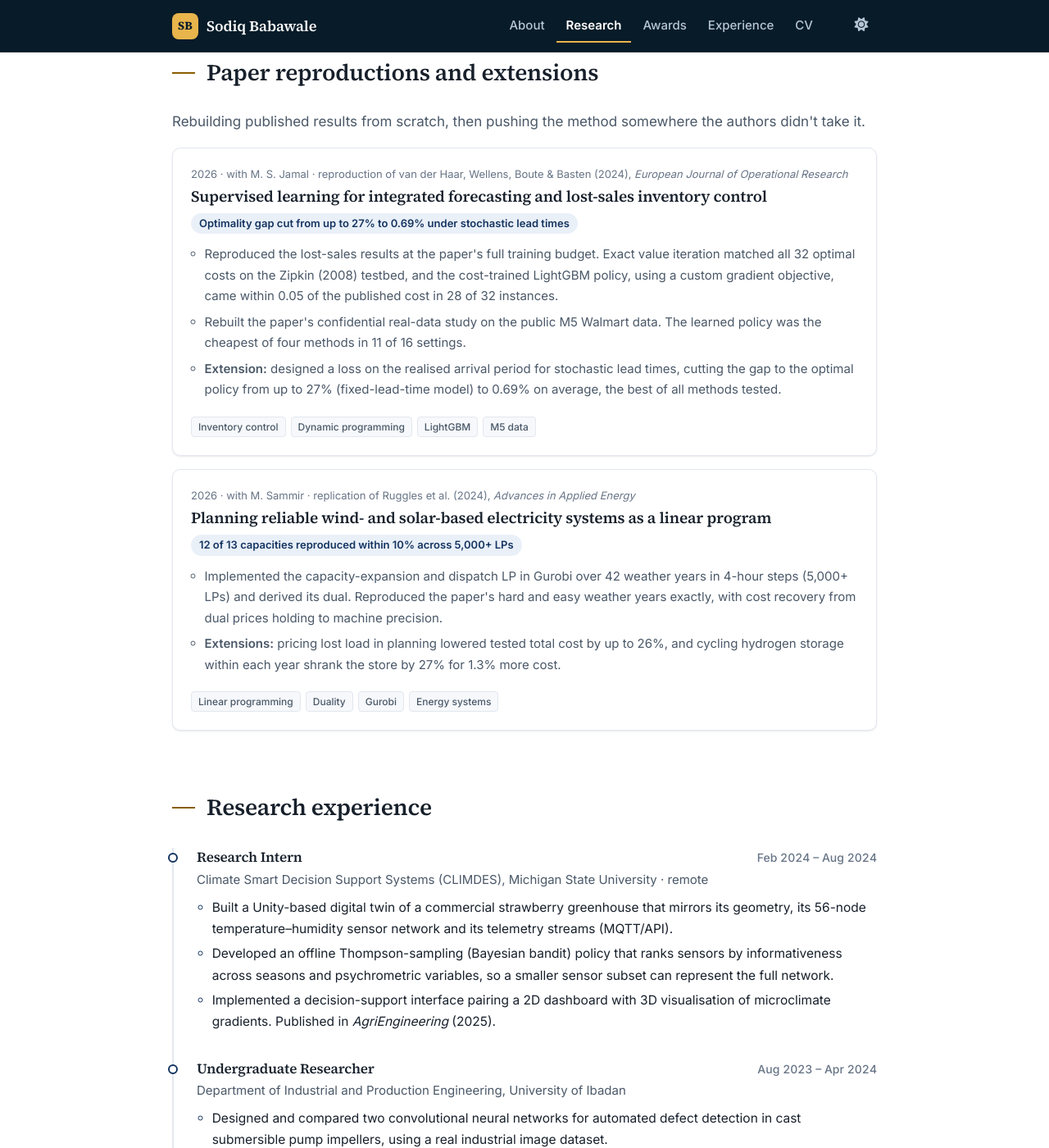
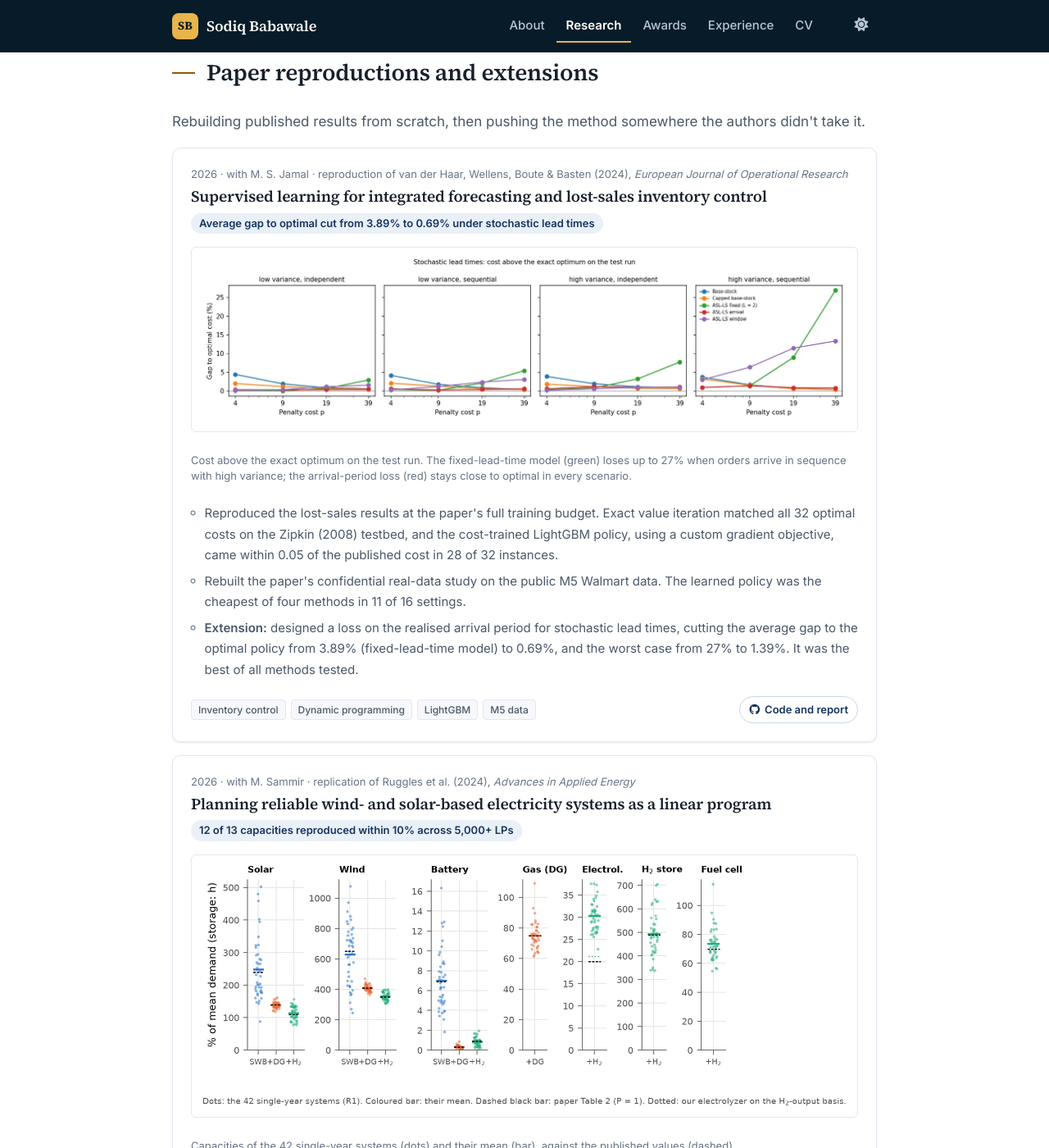
Before and after one commit to Sodiq179/Sodiq179.github.io, a Jekyll site: the page built from _pages/research.html, in a window 1280 px wide and 1400 px high, scrolled down 963 px. Shown: the whole window at 82% size. Built offline with Jekyll 4.4.1, drawn with Linux system fonts in a browser that asks for light colours; a script bundle is joined from its source files by our own code; some of the changed text lies outside the part shown.

Commit message:
Clarify research direction and current status; add result figures and code links

```diff
--- a/_pages/about.html
+++ b/_pages/about.html
@@ -13,8 +13,8 @@ redirect_from:
 
 <section class="section bio" aria-labelledby="intro-h">
   <div class="section__head"><h2 class="section__title" id="intro-h">Introduction</h2></div>
-  <p>I work on decision-making under uncertainty: bringing machine-learning forecasts into optimization models, designing supply chain networks, and building simulation and digital-twin tools for decision support. I graduated with First Class Honours in Industrial and Production Engineering from the <strong>University of Ibadan</strong>, ranked first of 48 in my department.</p>
-  <p>My research with the Climate Smart Decision Support Systems group at <strong>Michigan State University</strong> and at the University of Ibadan has appeared in <em>The International Journal of Advanced Manufacturing Technology</em> and <em>AgriEngineering</em>. I have also worked in AI engineering at <strong>Nethermind</strong> and in network deployment at <strong>Huawei</strong>, and I teach applied machine learning through the Huawei ICT Academy.</p>
+  <p>I work on decision-making under uncertainty: bringing machine-learning forecasts into optimization models, designing supply chain networks, and building simulation and digital-twin tools for decision support. I came to this through applied machine learning: my published work on computer vision for quality inspection and on digital twins for greenhouse monitoring made me most interested in the decisions such models inform. I graduated with First Class Honours in Industrial and Production Engineering from the <strong>University of Ibadan</strong>, ranked first of 48 in my department.</p>
+  <p>My research with the Climate Smart Decision Support Systems group at <strong>Michigan State University</strong> and at the University of Ibadan has appeared in <em>The International Journal of Advanced Manufacturing Technology</em> and <em>AgriEngineering</em>. I have also worked in AI engineering at <strong>Nethermind</strong> and in network deployment at <strong>Huawei</strong>, and I have taught applied machine learning through the Huawei ICT Academy. I am currently an independent researcher, working on optimization and learning methods for inventory control and energy-system planning.</p>
 </section>
 
 <section class="section" aria-labelledby="interests">
--- a/_pages/experience.html
+++ b/_pages/experience.html
@@ -8,6 +8,10 @@ redirect_from:
   - /teaching/
 ---
 {% include base_path %}
+
+<div class="callout callout--now">
+  <p><strong>Currently:</strong> independent researcher, working on optimization and learning methods for inventory control and energy-system planning. See <a href="{{ base_path }}/research/">Research</a> for recent work.</p>
+</div>
 
 <section class="section" aria-labelledby="education">
   <div class="section__head"><h2 class="section__title" id="education">Education</h2></div>
--- a/_pages/research.html
+++ b/_pages/research.html
@@ -26,27 +26,35 @@ redirect_from:
     <li class="card">
       <p class="card__kicker">2026 · with M. S. Jamal · reproduction of van der Haar, Wellens, Boute &amp; Basten (2024), <em>European Journal of Operational Research</em></p>
       <h3 class="card__title">Supervised learning for integrated forecasting and lost-sales inventory control</h3>
-      <span class="card__result">Optimality gap cut from up to 27% to 0.69% under stochastic lead times</span>
+      <span class="card__result">Average gap to optimal cut from 3.89% to 0.69% under stochastic lead times</span>
+      <figure class="card__fig">
+        <a href="{{ base_path }}/images/research/inventory-gaps.png"><picture><source srcset="{{ base_path }}/images/research/inventory-gaps.webp" type="image/webp"><img src="{{ base_path }}/images/research/inventory-gaps.png" alt="Cost above the exact optimum for five inventory policies under four lead-time scenarios" loading="lazy" width="1600" height="411"></picture></a>
+        <figcaption>Cost above the exact optimum on the test run. The fixed-lead-time model (green) loses up to 27% when orders arrive in sequence with high variance; the arrival-period loss (red) stays close to optimal in every scenario.</figcaption>
+      </figure>
       <div class="card__text">
         <ul>
           <li>Reproduced the lost-sales results at the paper's full training budget. Exact value iteration matched all 32 optimal costs on the Zipkin (2008) testbed, and the cost-trained LightGBM policy, using a custom gradient objective, came within 0.05 of the published cost in 28 of 32 instances.</li>
           <li>Rebuilt the paper's confidential real-data study on the public M5 Walmart data. The learned policy was the cheapest of four methods in 11 of 16 settings.</li>
-          <li><strong>Extension:</strong> designed a loss on the realised arrival period for stochastic lead times, cutting the gap to the optimal policy from up to 27% (fixed-lead-time model) to 0.69% on average, the best of all methods tested.</li>
+          <li><strong>Extension:</strong> designed a loss on the realised arrival period for stochastic lead times, cutting the average gap to the optimal policy from 3.89% (fixed-lead-time model) to 0.69%, and the worst case from 27% to 1.39%. It was the best of all methods tested.</li>
         </ul>
       </div>
-      <div class="card__foot"><ul class="tags"><li class="tag">Inventory control</li><li class="tag">Dynamic programming</li><li class="tag">LightGBM</li><li class="tag">M5 data</li></ul></div>
+      <div class="card__foot"><ul class="tags"><li class="tag">Inventory control</li><li class="tag">Dynamic programming</li><li class="tag">LightGBM</li><li class="tag">M5 data</li></ul><div class="card__links"><a class="btn-link" href="https://github.com/Sodiq179/asl-lostsales-inventory"><i class="fab fa-github" aria-hidden="true"></i> Code and report</a></div></div>
     </li>
     <li class="card">
       <p class="card__kicker">2026 · with M. Sammir · replication of Ruggles et al. (2024), <em>Advances in Applied Energy</em></p>
       <h3 class="card__title">Planning reliable wind- and solar-based electricity systems as a linear program</h3>
       <span class="card__result">12 of 13 capacities reproduced within 10% across 5,000+ LPs</span>
+      <figure class="card__fig">
+        <a href="{{ base_path }}/images/research/lp-capacities.png"><picture><source srcset="{{ base_path }}/images/research/lp-capacities.webp" type="image/webp"><img src="{{ base_path }}/images/research/lp-capacities.png" alt="Reproduced capacities for 42 single-year systems compared with the published values" loading="lazy" width="1516" height="573"></picture></a>
+        <figcaption>Capacities of the 42 single-year systems (dots) and their mean (bar), against the published values (dashed).</figcaption>
+      </figure>
       <div class="card__text">
         <ul>
           <li>Implemented the capacity-expansion and dispatch LP in Gurobi over 42 weather years in 4-hour steps (5,000+ LPs) and derived its dual. Reproduced the paper's hard and easy weather years exactly, with cost recovery from dual prices holding to machine precision.</li>
           <li><strong>Extensions:</strong> pricing lost load in planning lowered tested total cost by up to 26%, and cycling hydrogen storage within each year shrank the store by 27% for 1.3% more cost.</li>
         </ul>
       </div>
-      <div class="card__foot"><ul class="tags"><li class="tag">Linear programming</li><li class="tag">Duality</li><li class="tag">Gurobi</li><li class="tag">Energy systems</li></ul></div>
+      <div class="card__foot"><ul class="tags"><li class="tag">Linear programming</li><li class="tag">Duality</li><li class="tag">Gurobi</li><li class="tag">Energy systems</li></ul><div class="card__links"><a class="btn-link" href="https://github.com/Sodiq179/weather-year-reliability-lp"><i class="fab fa-github" aria-hidden="true"></i> Code and report</a></div></div>
     </li>
   </ul>
 </section>
--- a/_sass/layout/_custom.scss
+++ b/_sass/layout/_custom.scss
@@ -1194,3 +1194,12 @@ html[data-theme="dark"] {
   .hero__figure img { height: 290px; }
 }
 .hero__tags li { letter-spacing: 0.13em; }
+
+/* Result figures on research cards (plots keep a white ground in both themes) */
+.card__fig { margin: 4px 0 16px; }
+.card__fig a { display: block; border-bottom: 0 !important; }
+.card__fig img { display: block; width: 100%; height: auto; background: #fff; padding: 10px; border: 1px solid var(--line); border-radius: var(--radius-sm); }
+.card__fig figcaption { margin-top: 8px; font-family: var(--font-sans); font-size: 0.8125rem; line-height: 1.5; color: var(--ink-3); }
+.card__links { display: flex; gap: 8px; }
+.callout--now { margin: 0 0 48px; border-left: 3px solid var(--gold); }
+.callout--now strong { color: var(--ink); }
```
Also changed, not shown: images/research/inventory-gaps.png (added), images/research/inventory-gaps.webp (added), images/research/lp-capacities.png (added), images/research/lp-capacities.webp (added).
